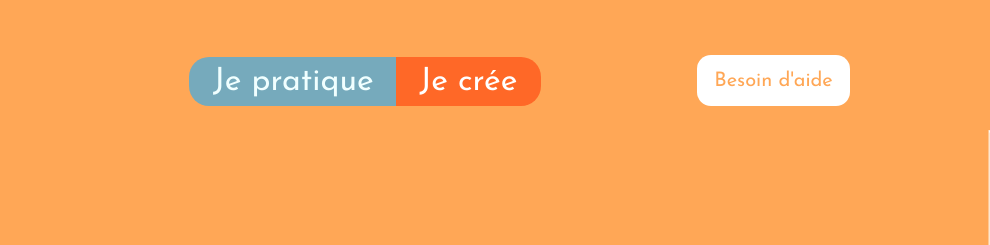
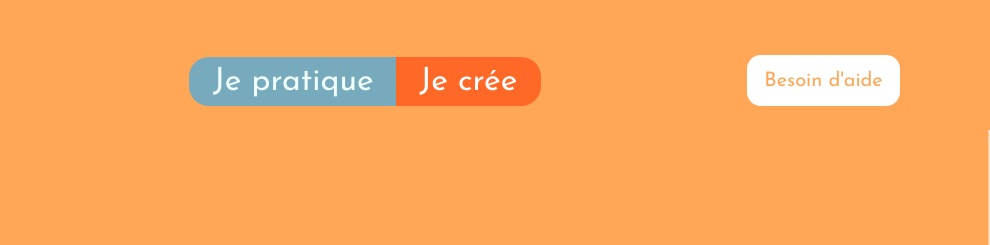
Before and after one commit to Zoebusigny/Tatitotu, a website built with Parcel: page src/create.html in a window 1280 px wide. Shown: the top 245 px of the page, 290-1280 px from the left. Built offline with nearby package versions, Linux system fonts and the light colour scheme.

Commit message:
correction du margin left du button-header

```diff
--- a/src/scss/modules/_button-header.scss
+++ b/src/scss/modules/_button-header.scss
@@ -11,7 +11,7 @@
   font-family: "Josefin Sans", sans-serif;
   font-weight: normal;
   margin-top: 55px;
-  margin-left: 50px;
+  margin-left: 100px;
   font-size: 20px;
 }
 
@@ -33,7 +33,7 @@
   font-family: "Josefin Sans", sans-serif;
   font-weight: normal;
   margin-top: 55px;
-  margin-left: 50px;
+  margin-left: 100px;
   font-size: 20px;
 }
 
```
